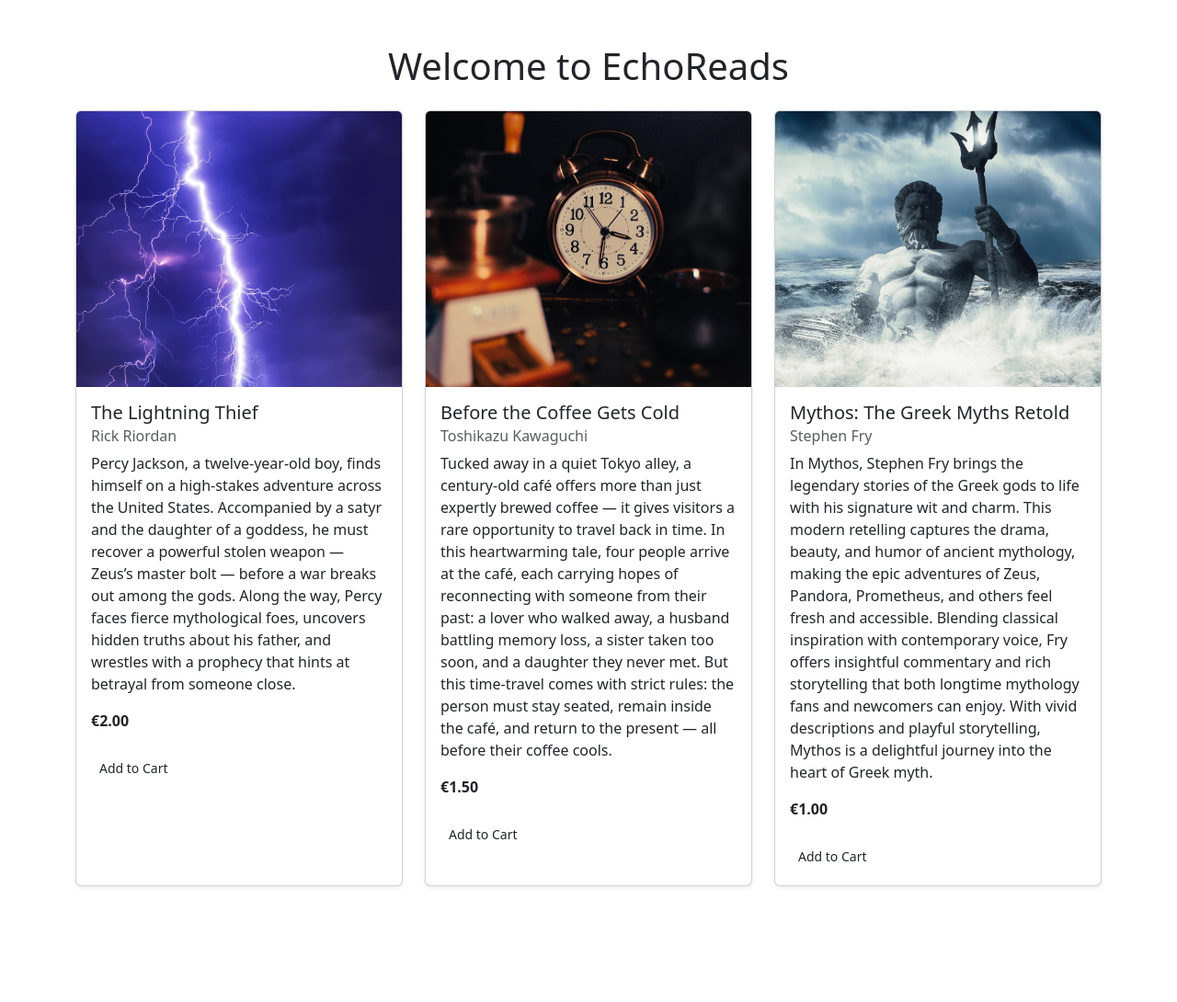
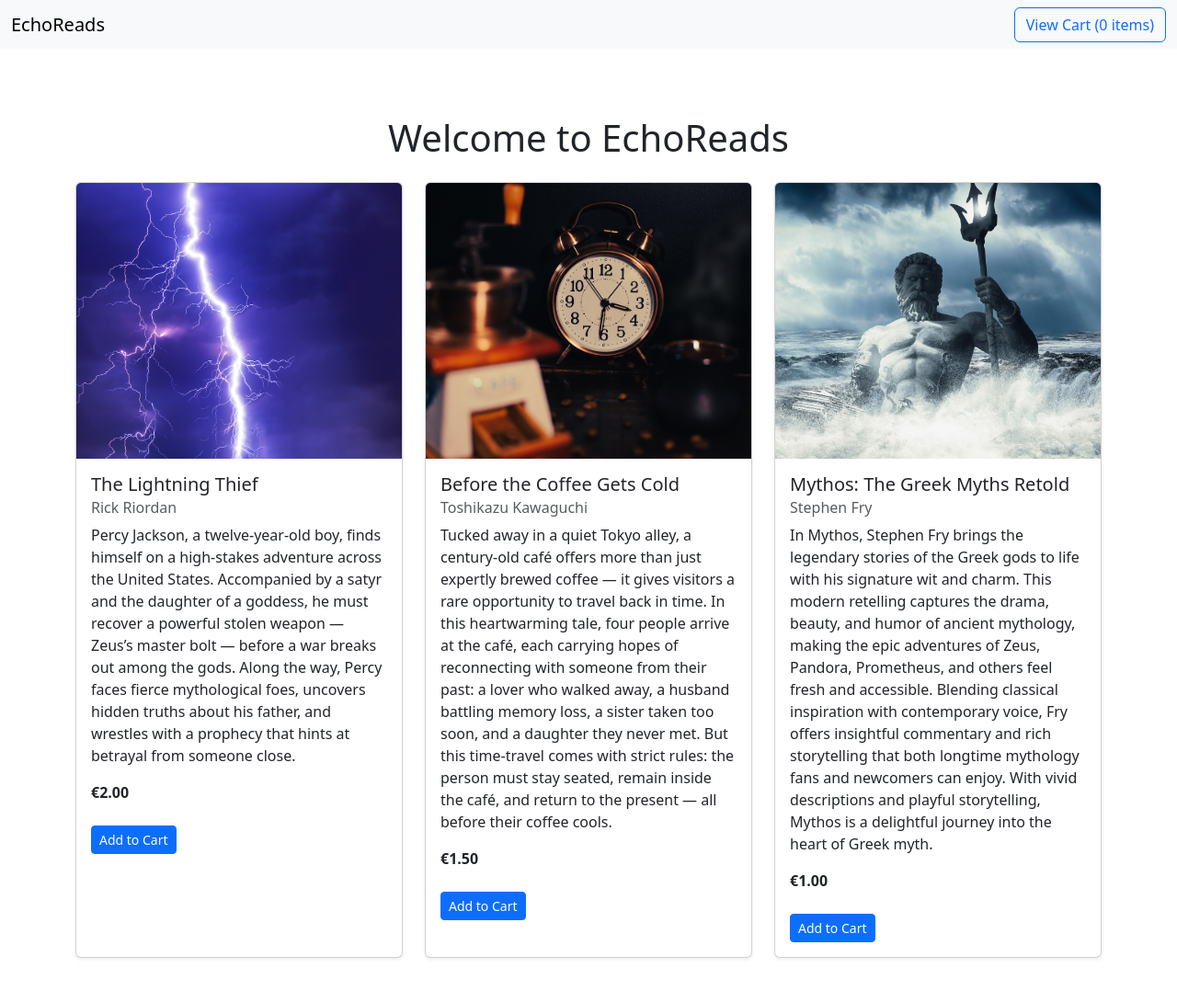
Before and after one commit to jrxmae/ebook-store, a Django app: page / in a window 1280 px wide. Shown: the whole page at 92% size. Before the commit the page ends 965 px from the top, so only its background shows below. Run offline with Django 5.2, Linux system fonts and the light colour scheme; data comes from the database, SQL or seed files in the repository; some libraries are stand-ins or nearby versions.

Commit message:
Fix correct CDN and button class typos for proper styling

```diff
--- a/store/templates/store/book_list.html
+++ b/store/templates/store/book_list.html
@@ -7,9 +7,22 @@
     <meta name="viewport" content="width=device-width, initial-scale=1.0">
     <title>EchoReads - eBook Store</title>
     <!-- Bootstrap CSS CDN -->
-     <link rel="stylesheet" href="https://cdn.jsdeliver.net/npm/bootstrap@5.3.0/dist/css/bootstrap.min.css">
+     <link rel="stylesheet" href="https://cdn.jsdelivr.net/npm/bootstrap@5.3.0/dist/css/bootstrap.min.css">
 </head>
 <body>
+    <nav class="navbar navbar-light bg-light mb-4">
+        <div class="container-fluid justify-content-between">
+            <span class="navbar-brand mb-0 h1">EchoReads</span>
+            <a href="{% url 'view_cart' %}" class="btn btn-outline-primary">
+                View Cart
+                {% if request.session.cart %}
+                    ({{ request.session.cart|length }} items)
+                {% else %}
+                    (0 items)
+                {% endif %}
+            </a>
+        </div>
+    </nav>
 <div class="container py-5">
     <h1 class="text-center mb-4">Welcome to EchoReads</h1>
 
@@ -30,7 +43,7 @@
                     <!-- FOrm to add the book to the cart -->
                     <form action="{% url 'add_to_cart' book.id %}" method="post">
                         {% csrf_token %}
-                        <button type="submit" class="btn brn-primary btn-sm mt-2">Add to Cart</button>
+                        <button type="submit" class="btn btn-primary btn-sm mt-2">Add to Cart</button>
                     </form>
                 </div>
             </div>
```
